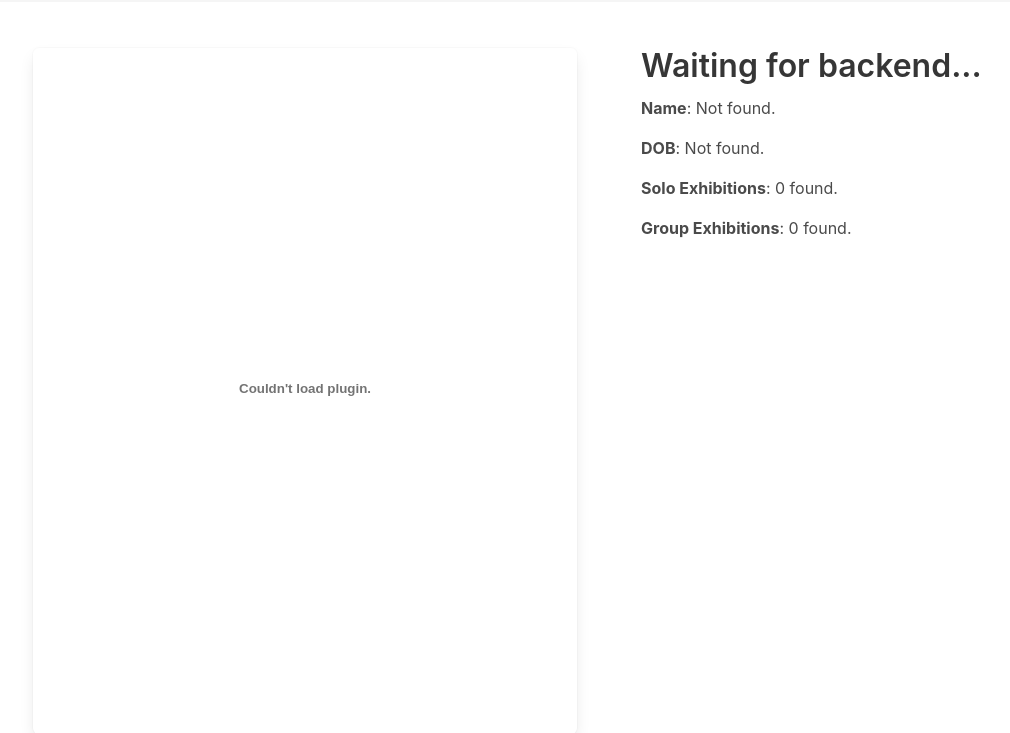
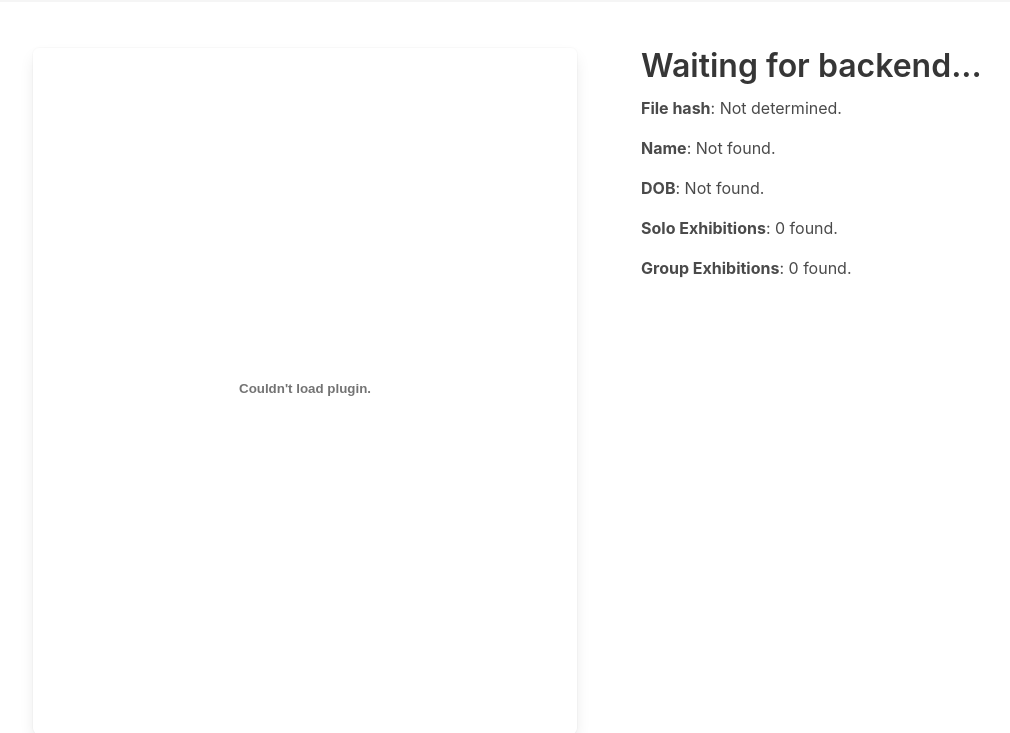
Before and after one commit to darwin403/artist-cv-parser, a Flask app: template web/templates/result.html in a window 1280 px wide. Shown: the part 84-817 px from the top of the page, without its empty margins (31-1041 px from the left). Run offline with Flask 2, Linux system fonts and the light colour scheme; the template is opened without the code that fills it, so the values that code supplies are empty; some libraries are stand-ins or nearby versions.

Commit message:
Include hash

```diff
--- a/core/process.py
+++ b/core/process.py
@@ -202,7 +202,7 @@
 
         # identify file uniquely by content
         file_hash = hashlib.md5(open(file_path, "rb").read()).hexdigest()
-        self.dispatch("welp", "hash", "File hash computed.", file_hash)
+        self.dispatch("file:hash", "hash", "File hash computed.", file_hash)
 
         file_temp = self.TMP_FILE.format(hash=file_hash)
 
--- a/web/templates/result.html
+++ b/web/templates/result.html
@@ -60,6 +60,9 @@
 
           </div>
           <div class="content">
+            <div id="hash">
+              <b>File hash</b>: <span>Not determined.</span>
+            </div>
             <div id="name">
               <b>Name</b>: <span>Not found.</span>
             </div>
@@ -97,6 +100,11 @@
 
     $("#job-status").text(status || "");
     $("#job-info").text(info || "");
+
+    // hash
+    if (code === "file:hash"){
+      $('#hash > span').text(info)
+    }
 
     // found name and dob
     if (code === "found:name") {
```
